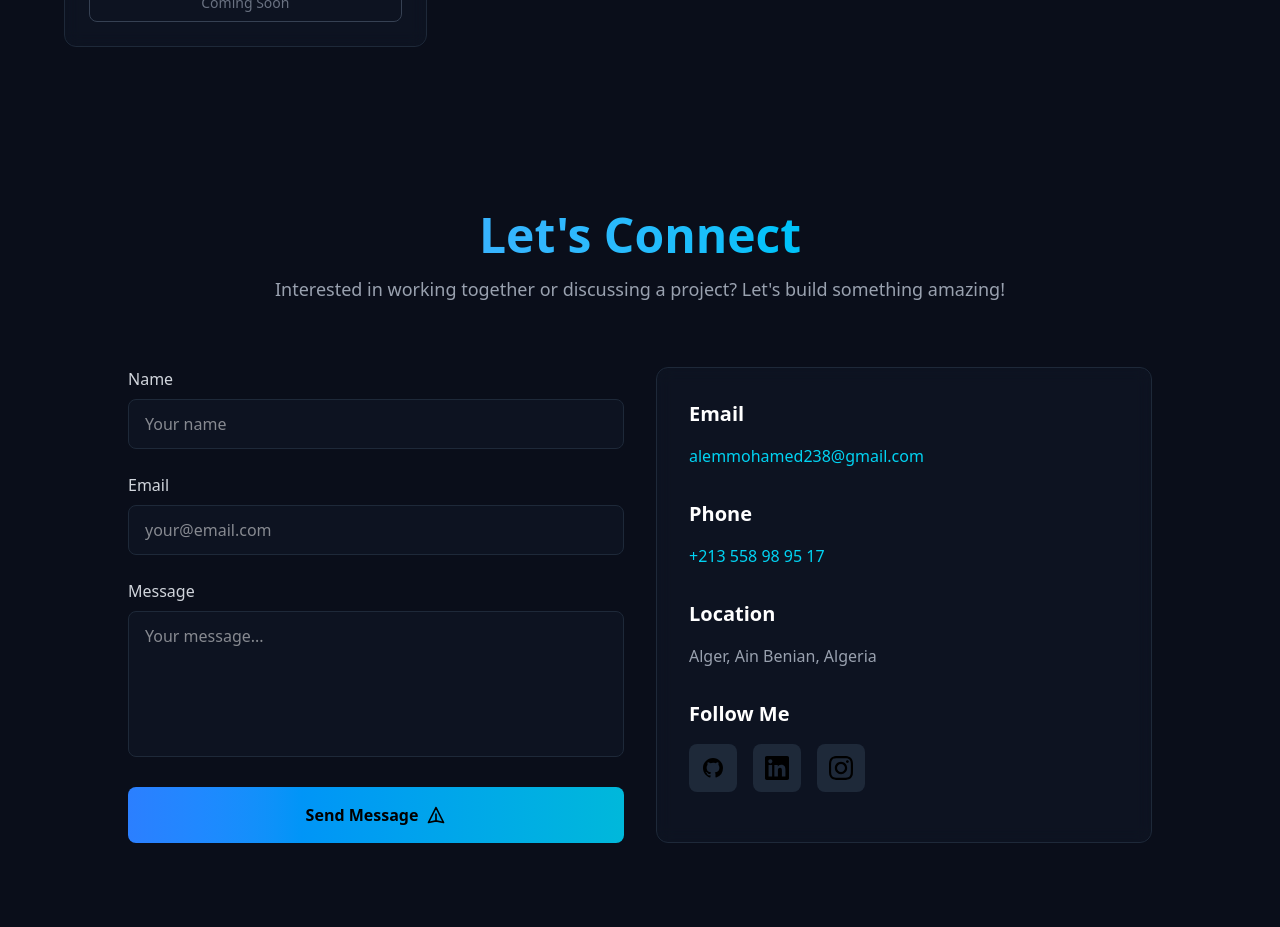
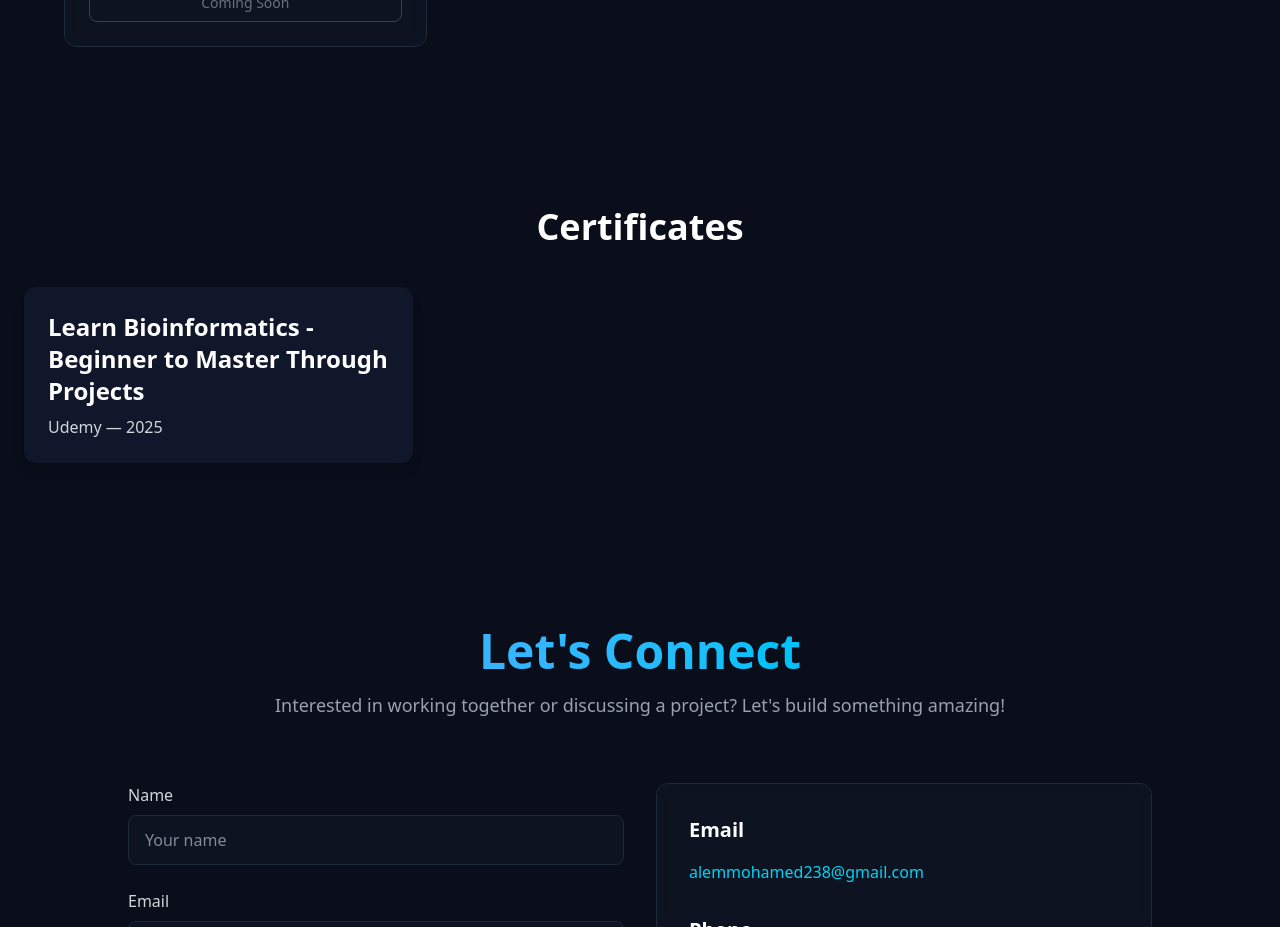
Before and after one commit to moumouh6/portfolio, a React (Vite) app: page / in a window 1280 px wide. Shown: the part 3680-4607 px from the top of the page. Built offline with nearby package versions, Linux system fonts and the light colour scheme.

Commit message:
Add files via upload

```diff
--- a/index.html
+++ b/index.html
@@ -8,6 +8,6 @@
   </head>
   <body>
     <div id="root"></div>
-    <script type="module" src="/src/main.jsx"></script>
+    <script type="module" src="./src/main.jsx"></script>
   </body>
 </html>
--- a/src/App.jsx
+++ b/src/App.jsx
@@ -5,6 +5,8 @@ import Skills from './components/Skills';
 import Projects from './components/Projects';
 import Contact from './components/Contact';
 import Footer from './components/Footer';
+import Certificates from './components/Certificates';
+
 
 function App() {
   return (
@@ -14,6 +16,7 @@ function App() {
       <About />
       <Skills />
       <Projects />
+      <Certificates />
       <Contact />
       <Footer />
     </div>
--- /dev/null
+++ b/src/components/Certificates.jsx
@@ -0,0 +1,31 @@
+function Certificates() {
+  const certificates = [
+    {
+      title: "Learn Bioinformatics - Beginner to Master Through Projects",
+      company: "Udemy",
+      date: "2025",
+    },
+  ];
+
+  return (
+    <section id="certificates" className="text-white py-20 px-6">
+      <h2 className="text-4xl font-bold mb-10 text-center">Certificates</h2>
+
+      <div className="grid grid-cols-1 md:grid-cols-2 lg:grid-cols-3 gap-8">
+        {certificates.map((cert, index) => (
+          <div
+            key={index}
+            className="bg-[#11172b] p-6 rounded-xl shadow-lg hover:scale-105 transition-transform duration-300"
+          >
+            <h3 className="text-2xl font-semibold mb-2">{cert.title}</h3>
+            <p className="text-gray-300">
+              {cert.company} — {cert.date}
+            </p>
+          </div>
+        ))}
+      </div>
+    </section>
+  );
+}
+
+export default Certificates;
--- a/vite.config.js
+++ b/vite.config.js
@@ -1,7 +1,8 @@
 import { defineConfig } from 'vite'
 import react from '@vitejs/plugin-react'
 
+
 export default defineConfig({
+  base: "/portfolio/",
   plugins: [react()],
-  base: '/',
-})
+});
```
